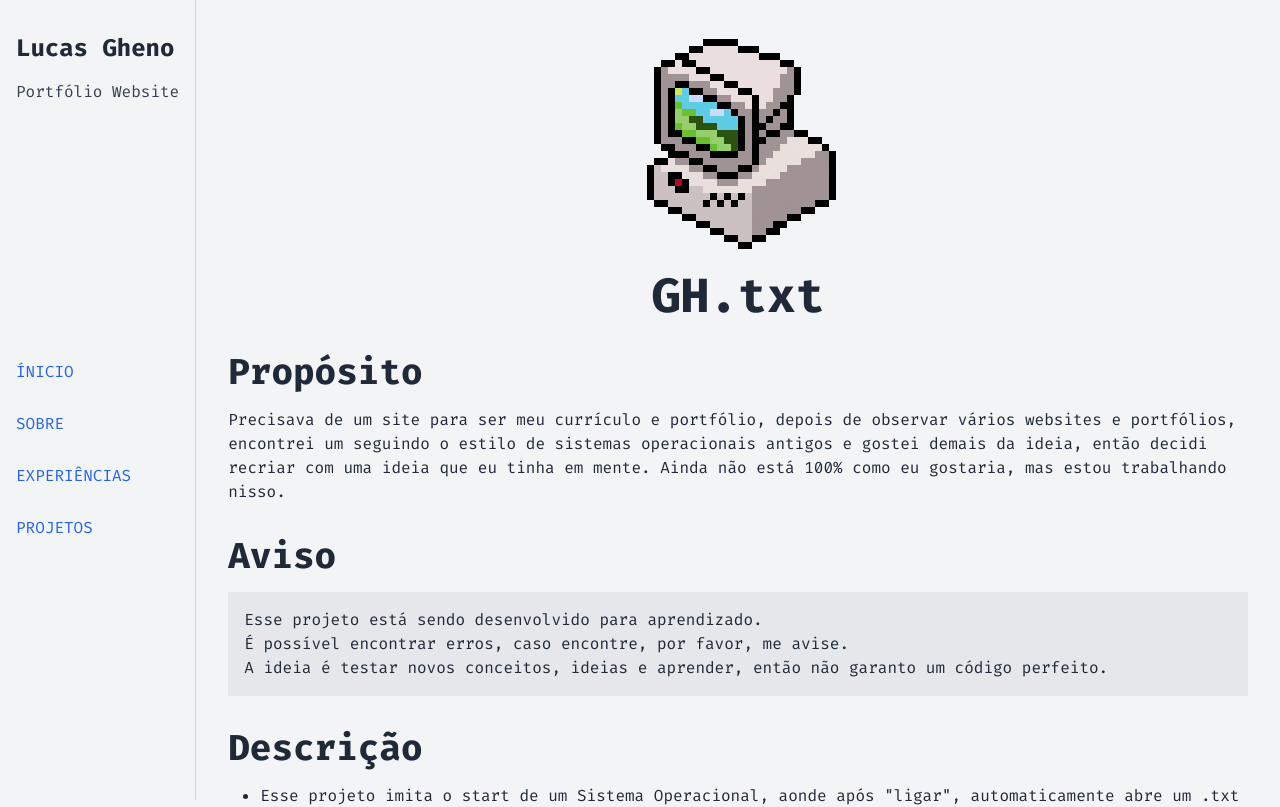
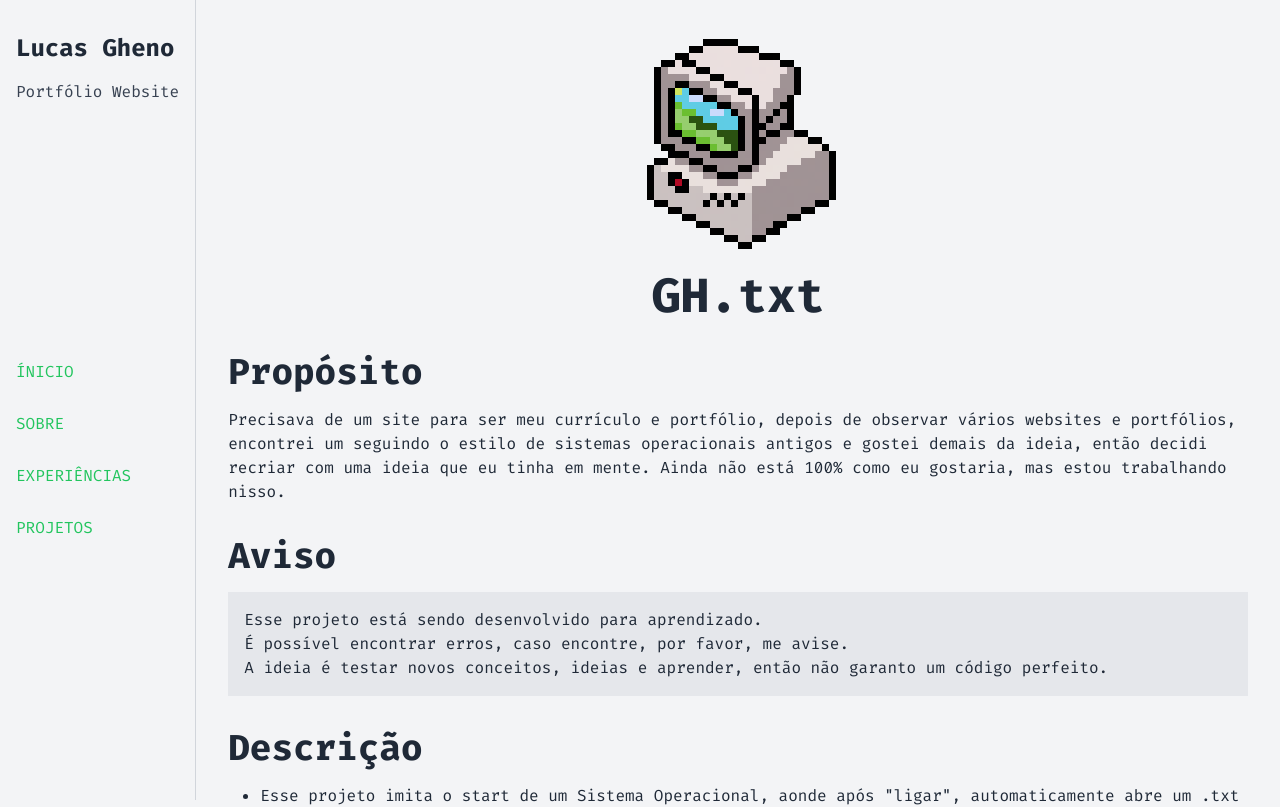
Before and after one commit to ghenosec/gheno.txt, a Next.js app: page /resume in a window 1280 px wide. Shown: the top 807 px of the page. Built offline with nearby package versions, Linux system fonts and the light colour scheme.

Commit message:
refactor: changed color text and remove underline

```diff
--- a/src/app/resume/page.tsx
+++ b/src/app/resume/page.tsx
@@ -16,7 +16,7 @@ const Navigation = ({ setActiveSection }: { setActiveSection: (section: string)
       <li className="mt-64">
         <button
           onClick={() => setActiveSection("home")}
-          className="text-blue-600 hover:underline"
+          className="text-green-500"
         >
           ÍNICIO
         </button>
@@ -24,7 +24,7 @@ const Navigation = ({ setActiveSection }: { setActiveSection: (section: string)
       <li>
         <button
           onClick={() => setActiveSection("about")}
-          className="text-blue-600 hover:underline"
+          className="text-green-500"
         >
           SOBRE
         </button>
@@ -32,7 +32,7 @@ const Navigation = ({ setActiveSection }: { setActiveSection: (section: string)
       <li>
         <button
           onClick={() => setActiveSection("experience")}
-          className="text-blue-600 hover:underline"
+          className="text-green-500"
         >
           EXPERIÊNCIAS
         </button>
@@ -40,7 +40,7 @@ const Navigation = ({ setActiveSection }: { setActiveSection: (section: string)
       <li>
         <button
           onClick={() => setActiveSection("projects")}
-          className="text-blue-600 hover:underline"
+          className="text-green-500"
         >
           PROJETOS
         </button>
```
